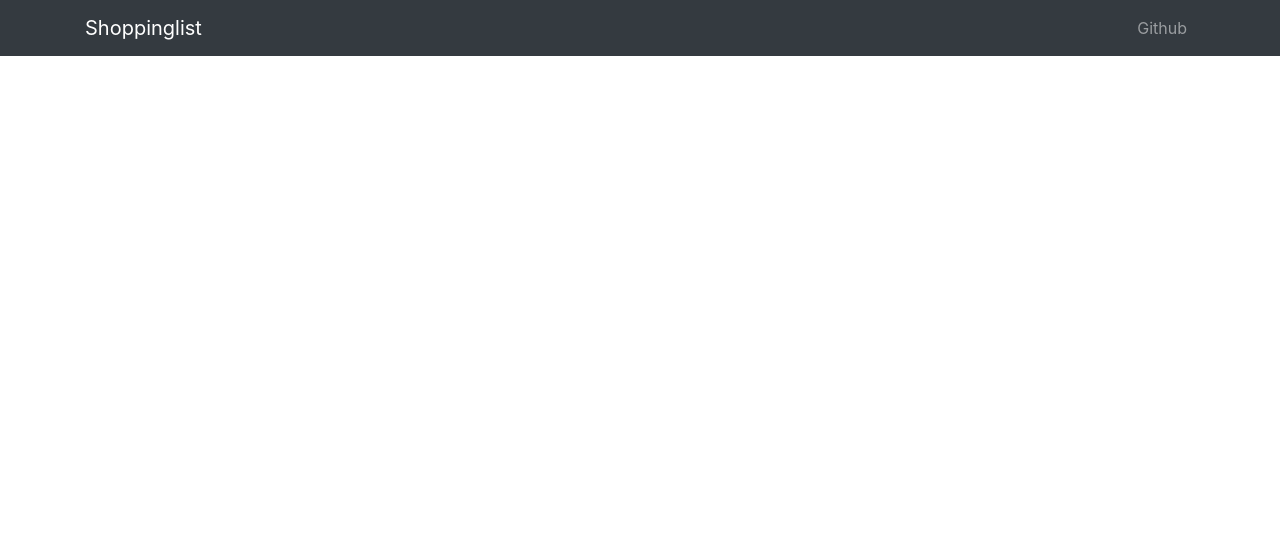
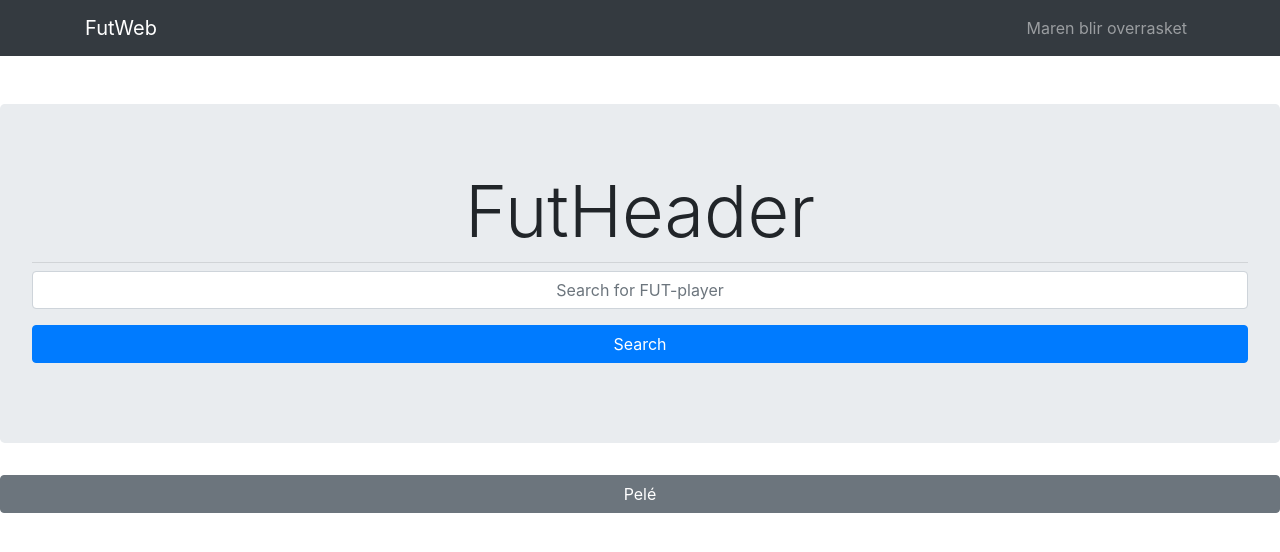
Before and after one commit to ferdinwa/it2810-prosjekt-3, a React (Create React App) app in the folder client/: page / in a window 1280 px wide. Shown: the top 552 px of the page. Built offline with nearby package versions, Linux system fonts and the light colour scheme.

Commit message:
made basic layout

```diff
--- a/client/src/App.css
+++ b/client/src/App.css
@@ -1,38 +1,7 @@
-.App {
-  text-align: center;
+#inputplayer{
+    text-align: center
 }
 
-.App-logo {
-  height: 40vmin;
-  pointer-events: none;
+.display-3 {
+    text-align: center;
 }
-
-@media (prefers-reduced-motion: no-preference) {
-  .App-logo {
-    animation: App-logo-spin infinite 20s linear;
-  }
-}
-
-.App-header {
-  background-color: #282c34;
-  min-height: 100vh;
-  display: flex;
-  flex-direction: column;
-  align-items: center;
-  justify-content: center;
-  font-size: calc(10px + 2vmin);
-  color: white;
-}
-
-.App-link {
-  color: #61dafb;
-}
-
-@keyframes App-logo-spin {
-  from {
-    transform: rotate(0deg);
-  }
-  to {
-    transform: rotate(360deg);
-  }
-}
--- a/client/src/App.tsx
+++ b/client/src/App.tsx
@@ -1,5 +1,7 @@
 import React from 'react';
 import AppNavbar from './components/AppNavbar'
+import SearchBar from './components/SearchBar'
+import Scroller from './components/Scroller'
 
 import 'bootstrap/dist/css/bootstrap.min.css'
 import './App.css';
@@ -8,7 +10,10 @@ function App() {
   return (
     <div className="App">
       <AppNavbar/>
+      <SearchBar/>
+      <Scroller/>
     </div>
+
   );
 }
 
--- a/client/src/components/AppNavbar.tsx
+++ b/client/src/components/AppNavbar.tsx
@@ -1,4 +1,4 @@
-import React, {Component, useState} from 'react'
+import React, {useState} from 'react'
 import {
     Collapse,
     Navbar,
@@ -10,7 +10,7 @@ import {
     Container
   } from 'reactstrap';
 
-    export default function AppNavbar(props: any) {
+    export default function AppNavbar() {
         const [isOpen, setIsOpen] = useState(false)
 
         const toggle = () => {
@@ -25,13 +25,13 @@ import {
 
             <Navbar color="dark" dark expand="sm" className="mb-5">
                 <Container>
-                    <NavbarBrand href="/">Shoppinglist</NavbarBrand>
+                    <NavbarBrand href="/">FutWeb</NavbarBrand>
                     <NavbarToggler onClick={toggle}/>
                     <Collapse isOpen={isOpen} navbar>
                         <Nav className="ml-auto" navbar>
                             <NavItem>
-                                <NavLink href="https://github.com/ferdinwa">
-                                    Github
+                                <NavLink href="https://www.youtube.com/watch?v=ZJHUn8cV13w">
+                                    Maren blir overrasket
                                 </NavLink>
                             </NavItem>
                         </Nav>
--- /dev/null
+++ b/client/src/components/Scroller.tsx
@@ -0,0 +1,23 @@
+import React, {useState} from 'react'
+import {Button, Popover, PopoverBody, PopoverHeader} from 'reactstrap'
+
+
+const Scroller = () => {
+    const [popoverOpen, setPopoverOpen] = useState(false);
+
+    const toggle = () => setPopoverOpen(!popoverOpen);
+
+    return (
+        <div className="overflow-auto">
+            <Button id="Popover1" type="button" block>
+                Pelé
+            </Button>
+            <Popover placement="bottom" isOpen={popoverOpen} target="Popover1" toggle={toggle}>
+                <PopoverHeader>Pelé</PopoverHeader>
+                <PopoverBody>Greatest player</PopoverBody>
+            </Popover>
+        </div>
+    )
+}
+
+export default Scroller
--- /dev/null
+++ b/client/src/components/SearchBar.tsx
@@ -0,0 +1,27 @@
+import React from 'react';
+import { Jumbotron, Button, Form, FormGroup, Label, Input } from 'reactstrap';
+
+interface SearchBarProps {
+}
+
+const SearchBar = () => {
+
+    return (
+    <div>
+      <Jumbotron>
+        <h1 className="display-3" text-align>FutHeader</h1>
+        <hr className="my-2" />
+        <Form>
+            <FormGroup >
+                <Input type="email" name="email" id="inputplayer" placeholder="Search for FUT-player" />
+            </FormGroup>
+        <p className="lead">
+          <Button color="primary" id="searchbutton" block>Search</Button>
+        </p>
+        </Form>
+      </Jumbotron>
+    </div>
+  );
+};
+
+export default SearchBar
```
